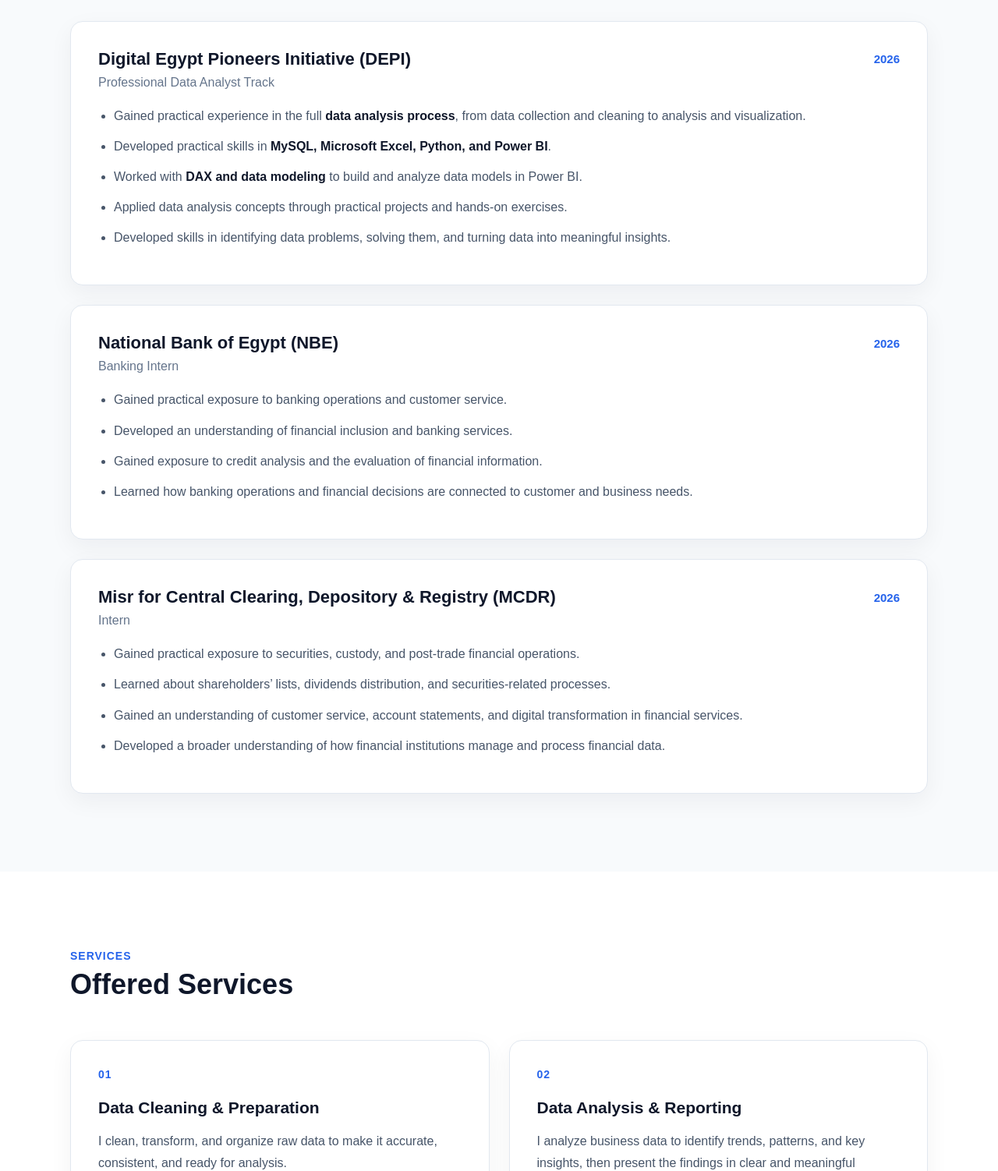
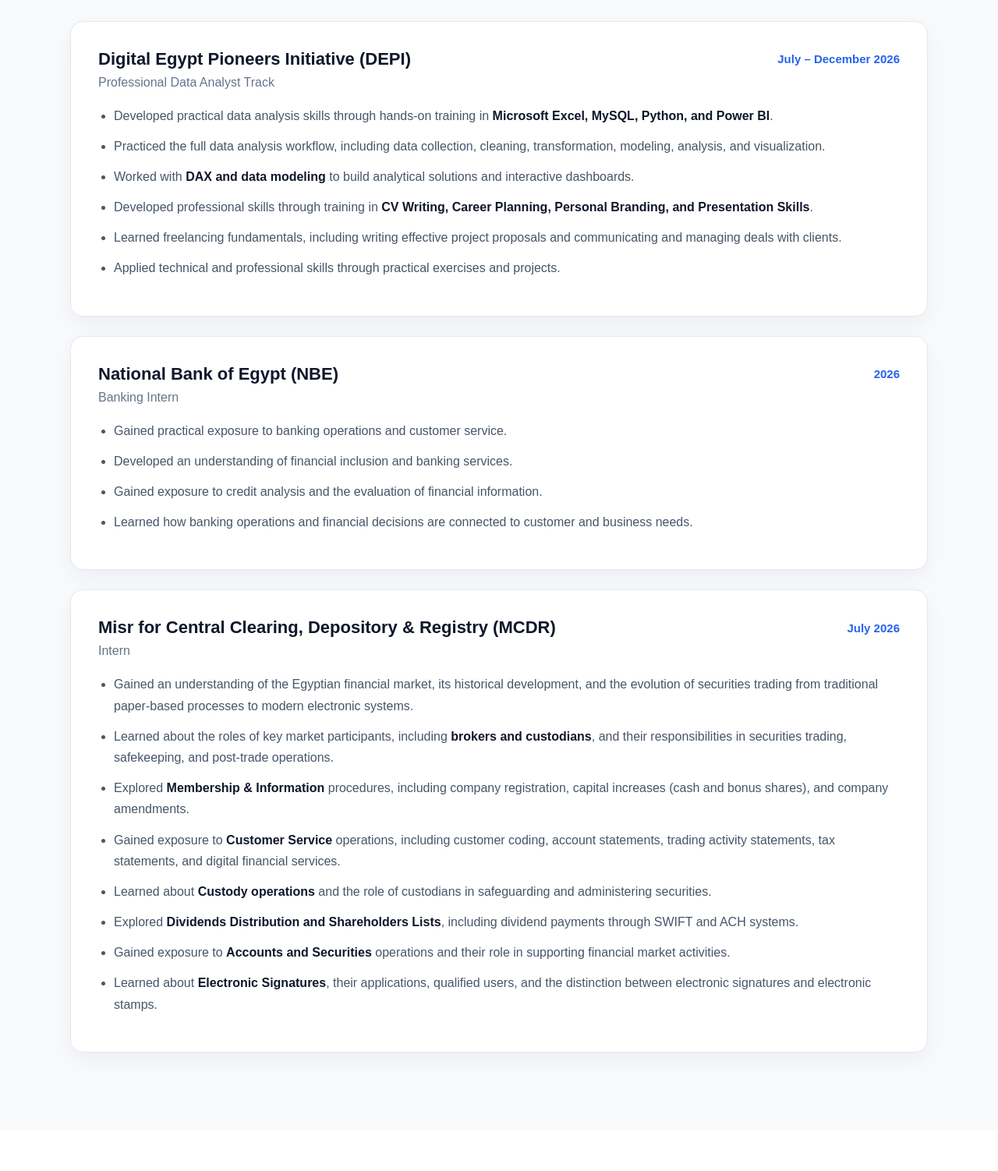
Before and after one commit to hazemhany114-ship-it/hazemhany114-ship-it.github.io, a plain HTML site: page index.html in a window 1280 px wide. Shown: the part 2900-4402 px from the top of the page at 78% size. Drawn offline with Linux system fonts and the light colour scheme.

Commit message:
Update DEPI and MCDR experience details

```diff
--- a/index.html
+++ b/index.html
@@ -238,7 +238,7 @@
 
                 <div class="experience-header">
                     <h3>Digital Egypt Pioneers Initiative (DEPI)</h3>
-                    <span>2026</span>
+                    <span>July – December 2026</span>
                 </div>
 
                 <p class="experience-role">
@@ -247,29 +247,33 @@
 
                 <ul>
                     <li>
-                        Gained practical experience in the full
-                        <strong>data analysis process</strong>, from data collection
-                        and cleaning to analysis and visualization.
+                        Developed practical data analysis skills through hands-on training
+                        in <strong>Microsoft Excel, MySQL, Python, and Power BI</strong>.
                     </li>
 
                     <li>
-                        Developed practical skills in
-                        <strong>MySQL, Microsoft Excel, Python, and Power BI</strong>.
+                        Practiced the full data analysis workflow, including data collection,
+                        cleaning, transformation, modeling, analysis, and visualization.
                     </li>
 
                     <li>
-                        Worked with <strong>DAX and data modeling</strong> to build
-                        and analyze data models in Power BI.
+                        Worked with <strong>DAX and data modeling</strong> to build analytical
+                        solutions and interactive dashboards.
                     </li>
 
                     <li>
-                        Applied data analysis concepts through practical projects
-                        and hands-on exercises.
+                        Developed professional skills through training in
+                        <strong>CV Writing, Career Planning, Personal Branding, and Presentation Skills</strong>.
                     </li>
 
                     <li>
-                        Developed skills in identifying data problems, solving them,
-                        and turning data into meaningful insights.
+                        Learned freelancing fundamentals, including writing effective project
+                        proposals and communicating and managing deals with clients.
+                    </li>
+
+                    <li>
+                        Applied technical and professional skills through practical exercises
+                        and projects.
                     </li>
                 </ul>
 
@@ -318,7 +322,7 @@
 
                 <div class="experience-header">
                     <h3>Misr for Central Clearing, Depository & Registry (MCDR)</h3>
-                    <span>2026</span>
+                    <span>July 2026</span>
                 </div>
 
                 <p class="experience-role">
@@ -327,23 +331,48 @@
 
                 <ul>
                     <li>
-                        Gained practical exposure to securities, custody, and
-                        post-trade financial operations.
+                        Gained an understanding of the Egyptian financial market, its historical
+                        development, and the evolution of securities trading from traditional
+                        paper-based processes to modern electronic systems.
                     </li>
 
                     <li>
-                        Learned about shareholders’ lists, dividends distribution,
-                        and securities-related processes.
+                        Learned about the roles of key market participants, including
+                        <strong>brokers and custodians</strong>, and their responsibilities
+                        in securities trading, safekeeping, and post-trade operations.
                     </li>
 
                     <li>
-                        Gained an understanding of customer service, account
-                        statements, and digital transformation in financial services.
+                        Explored <strong>Membership & Information</strong> procedures, including
+                        company registration, capital increases (cash and bonus shares),
+                        and company amendments.
                     </li>
 
                     <li>
-                        Developed a broader understanding of how financial
-                        institutions manage and process financial data.
+                        Gained exposure to <strong>Customer Service</strong> operations,
+                        including customer coding, account statements, trading activity
+                        statements, tax statements, and digital financial services.
+                    </li>
+
+                    <li>
+                        Learned about <strong>Custody operations</strong> and the role of
+                        custodians in safeguarding and administering securities.
+                    </li>
+
+                    <li>
+                        Explored <strong>Dividends Distribution and Shareholders Lists</strong>,
+                        including dividend payments through SWIFT and ACH systems.
+                    </li>
+
+                    <li>
+                        Gained exposure to <strong>Accounts and Securities</strong> operations
+                        and their role in supporting financial market activities.
+                    </li>
+
+                    <li>
+                        Learned about <strong>Electronic Signatures</strong>, their applications,
+                        qualified users, and the distinction between electronic signatures
+                        and electronic stamps.
                     </li>
                 </ul>
 
```
